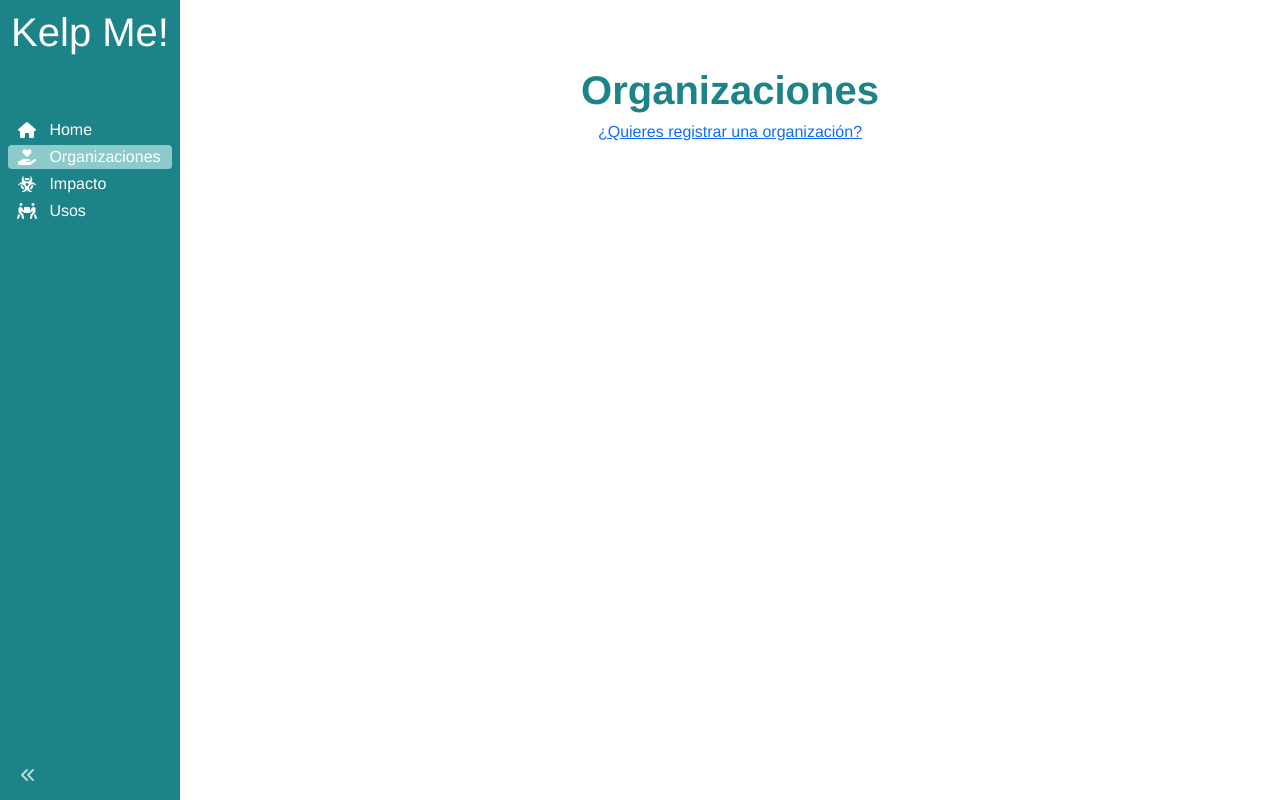
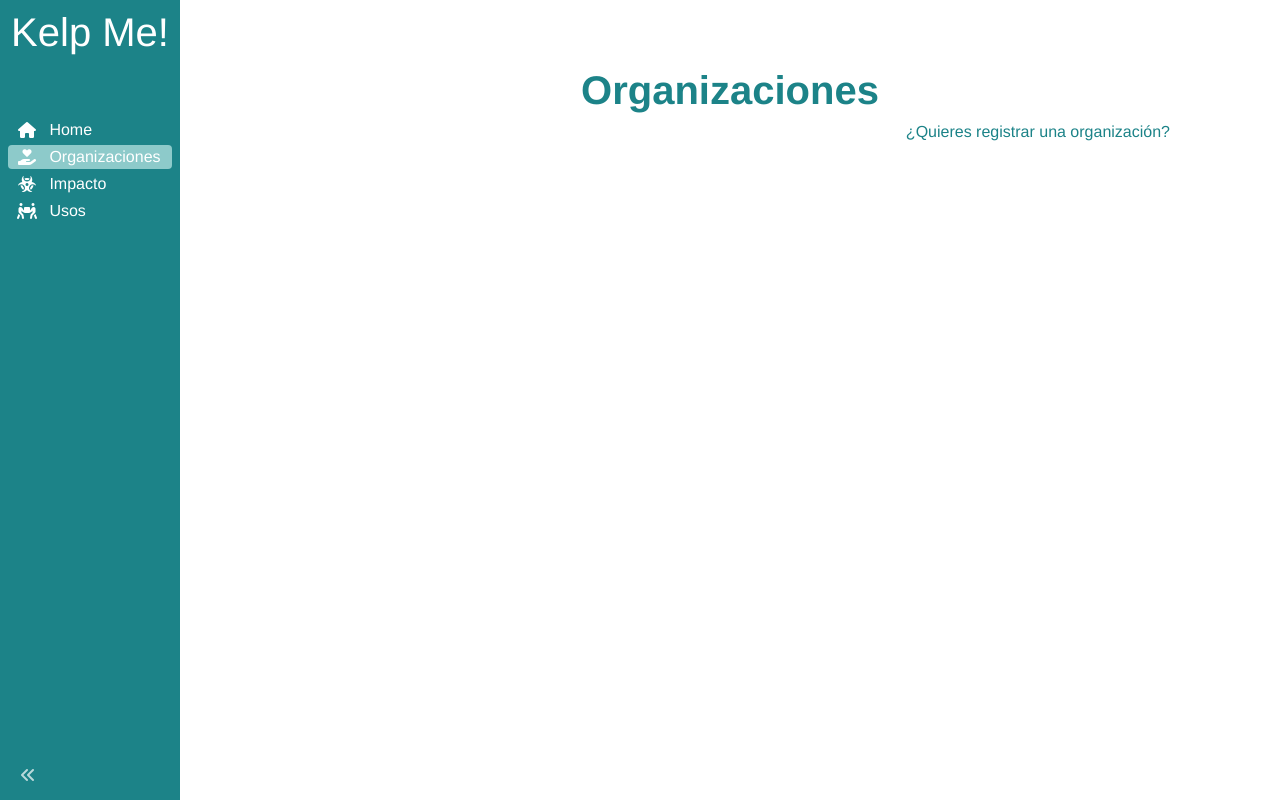
Before and after one commit to OscarGPDev/Kelpme, a Vue app in the folder frontend/kelp-me/: page /organizaciones in a window 1280 px wide. Built offline with nearby package versions, Linux system fonts and the light colour scheme.

Commit message:
Modificando link hacia formulario

```diff
--- a/frontend/kelp-me/src/views/OrganizacionesView.vue
+++ b/frontend/kelp-me/src/views/OrganizacionesView.vue
@@ -2,10 +2,13 @@
   <div class="tittle">
     Organizaciones
   </div>
+  <div class="toform">
+    <router-link to="/formulario">
+      ¿Quieres registrar una organización?
+    </router-link>
+  </div>
 
-        <router-link to="/formulario">
-          ¿Quieres registrar una organización?
-        </router-link>
+
 
 
 
@@ -15,7 +18,7 @@
 
 </script>
 
-<style>
+<style scoped>
 
 .tittle{
   text-align: center;
@@ -24,4 +27,20 @@
   font-weight: 700;
   color:#1C8388;
 }
+.toform{
+  width: 90%;
+  text-align: end;
+
+}
+a{
+  color: #1C8388;
+  text-decoration: none;
+  transition: color 0.8s ease-in-out, box-shadow 0.8s ease-in-out;
+}
+a:hover{
+  background-color: #1C8388;
+  color: white;
+  border-radius: 5px;
+  transition: color 0.8s ease-in-out, box-shadow 0.8s ease-in-out;
+}
 </style>
```
